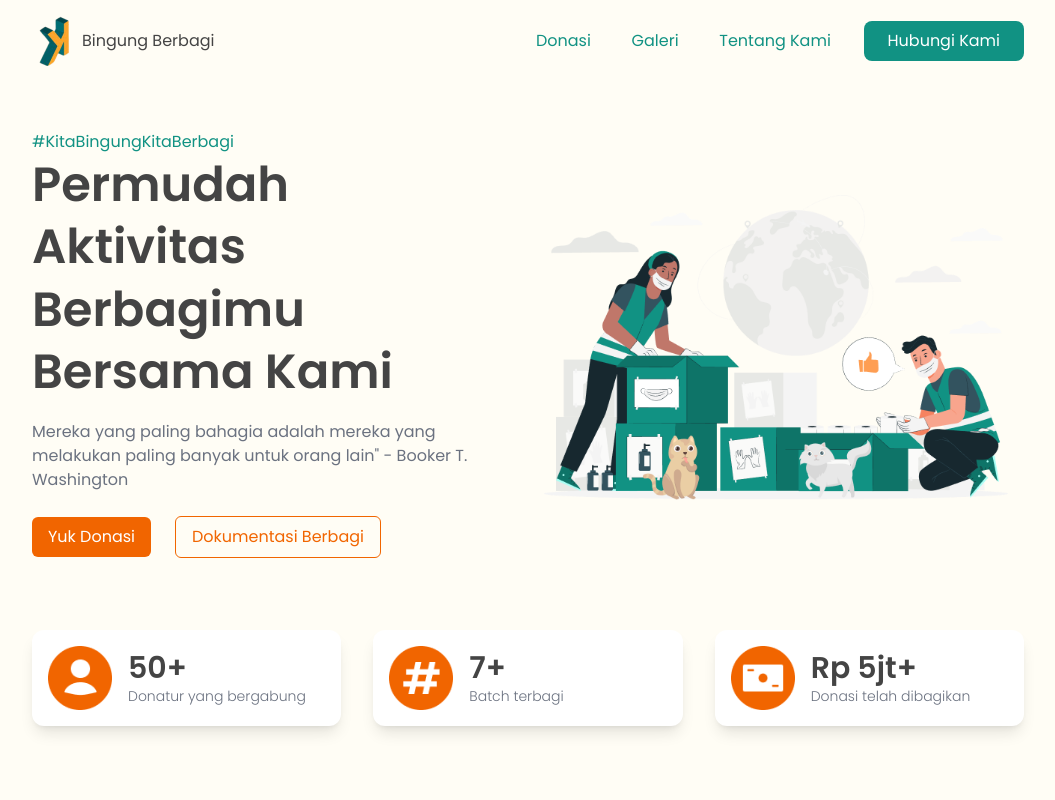
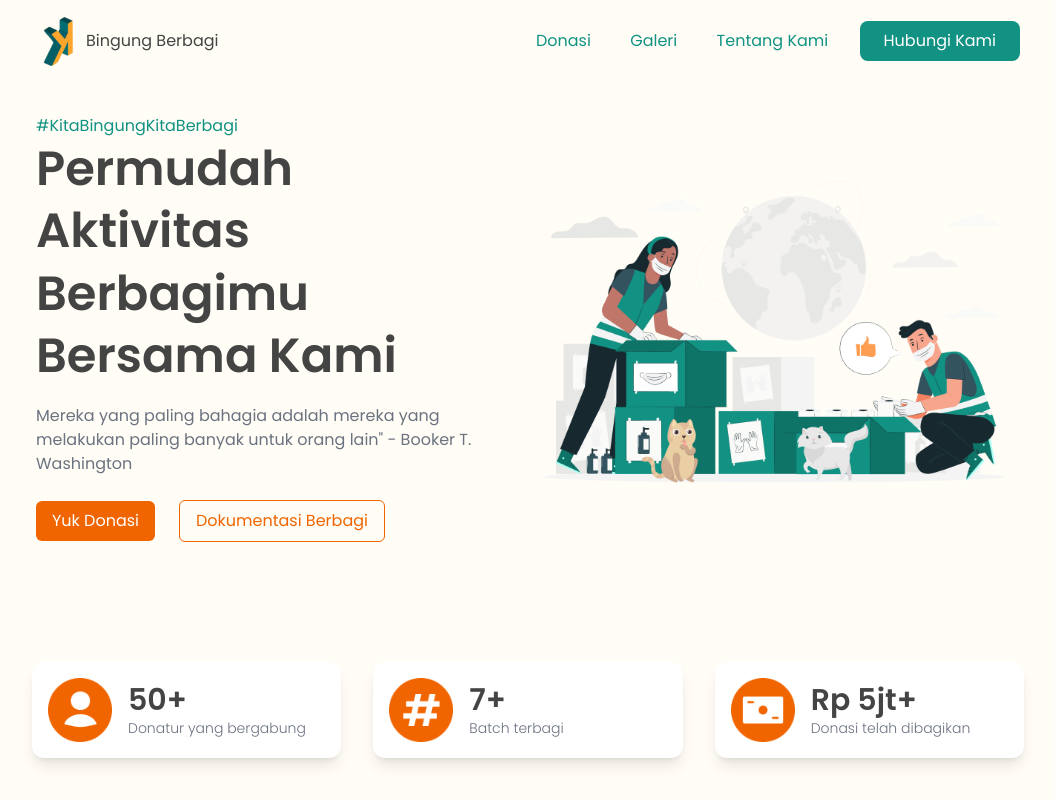
Before and after one commit to qitadev/bingung-berbagi, a Nuxt app: page / in a window 1280 px wide. Shown: the top 800 px of the page, without its empty margins (112-1167 px from the left). Built offline with nearby package versions, Linux system fonts and the light colour scheme; no server answers.

Commit message:
change padding hero

```diff
--- a/components/base/HeaderApp.vue
+++ b/components/base/HeaderApp.vue
@@ -1,5 +1,5 @@
 <template>
-  <nav class="md:max-w-5xl w-full mx-auto flex sm:flex-row flex-col sm:justify-between justify-start items-center p-4">
+  <nav class="md:max-w-5xl w-full mx-auto flex sm:flex-row flex-col sm:justify-between justify-start items-center px-5 py-4">
     <div class="brand-wrapper sm:w-2/6 md:w-1/2 w-full flex flex-row items-center justify-between">
       <div class="wrapper flex flex-row items-center">
         <nuxt-link to="/" class="flex flex-row items-center">
@@ -16,9 +16,9 @@
     <div
       :class="`${expanded ? 'max-h-80' : 'max-h-0 sm:max-h-80'} transition-max-height overflow-hidden duration-500 ease-in-out nav-wrapper sm:w-4/6 md:w-1/2 w-full flex sm:flex-row flex-col items-center sm:justify-between justify-start text-green-primary py-4 sm:py-0`"
     >
-      <nuxt-link to="#" class="p-2 sm:w-fit w-full sm:mt-0 mt-2 hover:underline underline-offset-4">Donasi</nuxt-link>
-      <nuxt-link to="#" class="p-2 sm:w-fit w-full sm:mt-0 mt-2 hover:underline underline-offset-4">Galeri</nuxt-link>
-      <nuxt-link to="#" class=" sm:w-fit p-2 w-full sm:mt-0 mt-2 hover:underline underline-offset-4">Tentang Kami</nuxt-link>
+      <nuxt-link to="#" class="p-2 sm:w-fit w-full sm:mt-0 mt-2 hover:text-orange-primary">Donasi</nuxt-link>
+      <nuxt-link to="#" class="p-2 sm:w-fit w-full sm:mt-0 mt-2 hover:text-orange-primary">Galeri</nuxt-link>
+      <nuxt-link to="#" class=" sm:w-fit p-2 w-full sm:mt-0 mt-2 hover:text-orange-primary">Tentang Kami</nuxt-link>
       <nuxt-link to="#" class="bg-green-primary px-6 py-2 rounded-lg text-white sm:w-fit w-full text-center sm:mt-0 mt-2">Hubungi Kami</nuxt-link>
     </div>
   </nav>
--- a/components/index/Counter.vue
+++ b/components/index/Counter.vue
@@ -1,5 +1,5 @@
 <template>
-  <section id="counter" class="max-w-5xl mx-auto flex md:flex-row flex-col items-center justify-between p-6 sm:p-4">
+  <section id="counter" class="max-w-5xl mx-auto flex md:flex-row flex-col items-center justify-between p-6 sm:p-4 mt-16">
     <article class="item-wrapper bg-white rounded-xl flex flex-row items-center w-full p-4 shadow-lg">
       <img src="~/assets/images/index-page/user-icon.png" alt="user icon" class="w-16">
       <div class="desc-wrap flex flex-col justify-start ml-4">
--- a/components/index/Hero.vue
+++ b/components/index/Hero.vue
@@ -1,5 +1,5 @@
 <template>
-  <section class="max-w-5xl flex md:flex-row flex-col items-center mx-auto px-6 sm:px-4 py-8 sm:py-12">
+  <section class="max-w-5xl flex md:flex-row flex-col items-center mx-auto px-5 py-8">
     <article class="content-wrapper md:w-1/2 w-full flex flex-col justify-start">
       <p class="text-green-primary">#KitaBingungKitaBerbagi</p>
       <h1 class="font-bold text-opacity-75 text-5xl break-normal" style="line-height: 1.3">
```
